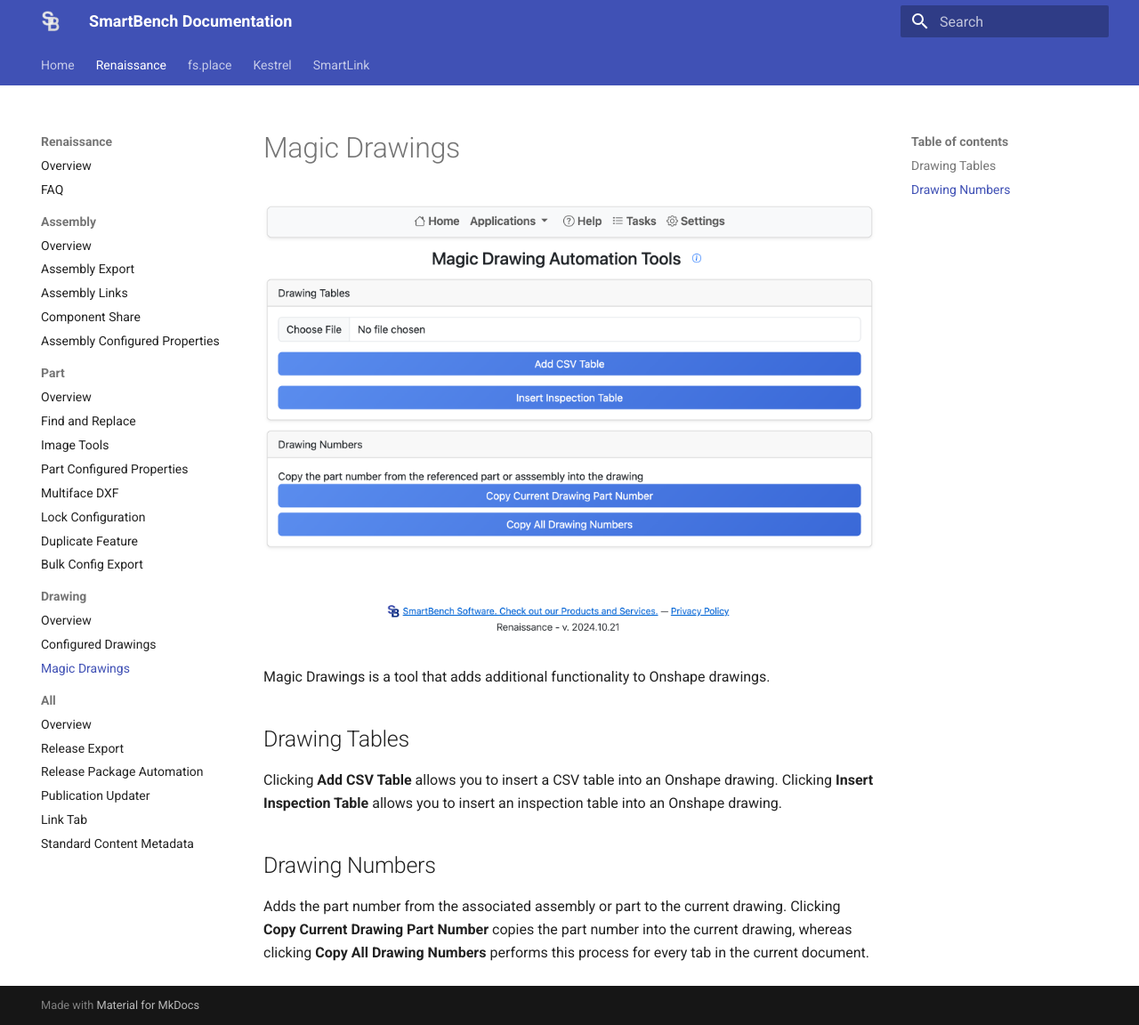
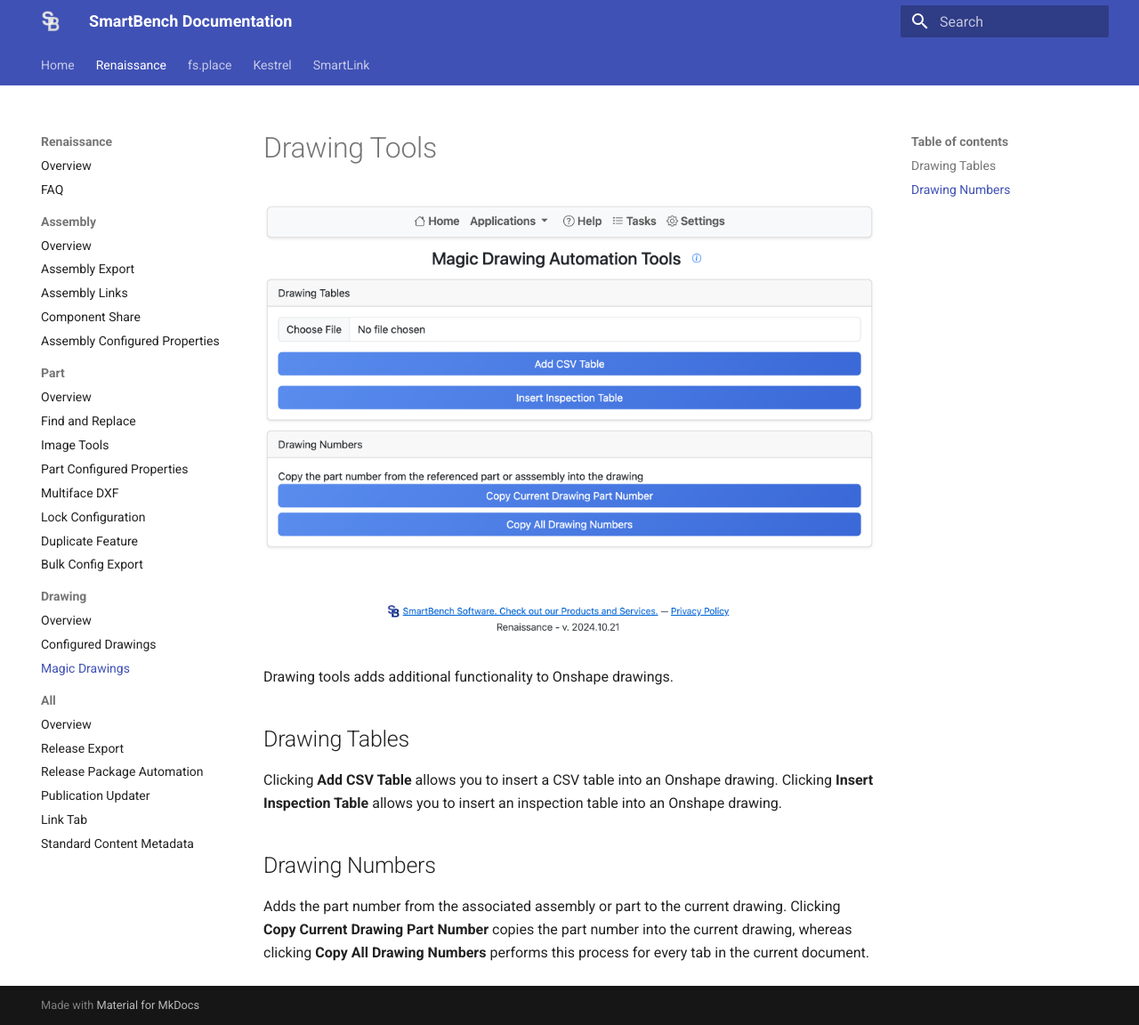
Before and after one commit to SmartBenchSoftware/Documentation, an MkDocs documentation site: the page built from docs/renaissance/drawing/magic-drawings.md, in a window 1280 px wide and 1152 px high. Shown: the whole window at 89% size. Built offline with MkDocs 1.6.1 and Material for MkDocs 9.7.7, drawn with Linux system fonts in a browser that asks for light colours.

Commit message:
Rename section from 'Magic Drawings' to 'Drawing Tools'

```diff
--- a/docs/renaissance/drawing/magic-drawings.md
+++ b/docs/renaissance/drawing/magic-drawings.md
@@ -1,8 +1,8 @@
-# Magic Drawings
+# Drawing Tools
 
 ![Magic Drawings](magic-drawings.png)
 
-Magic Drawings is a tool that adds additional functionality to Onshape drawings.
+Drawing tools adds additional functionality to Onshape drawings.
 
 ## Drawing Tables
 Clicking **Add CSV Table** allows you to insert a CSV table into an Onshape drawing.
```
